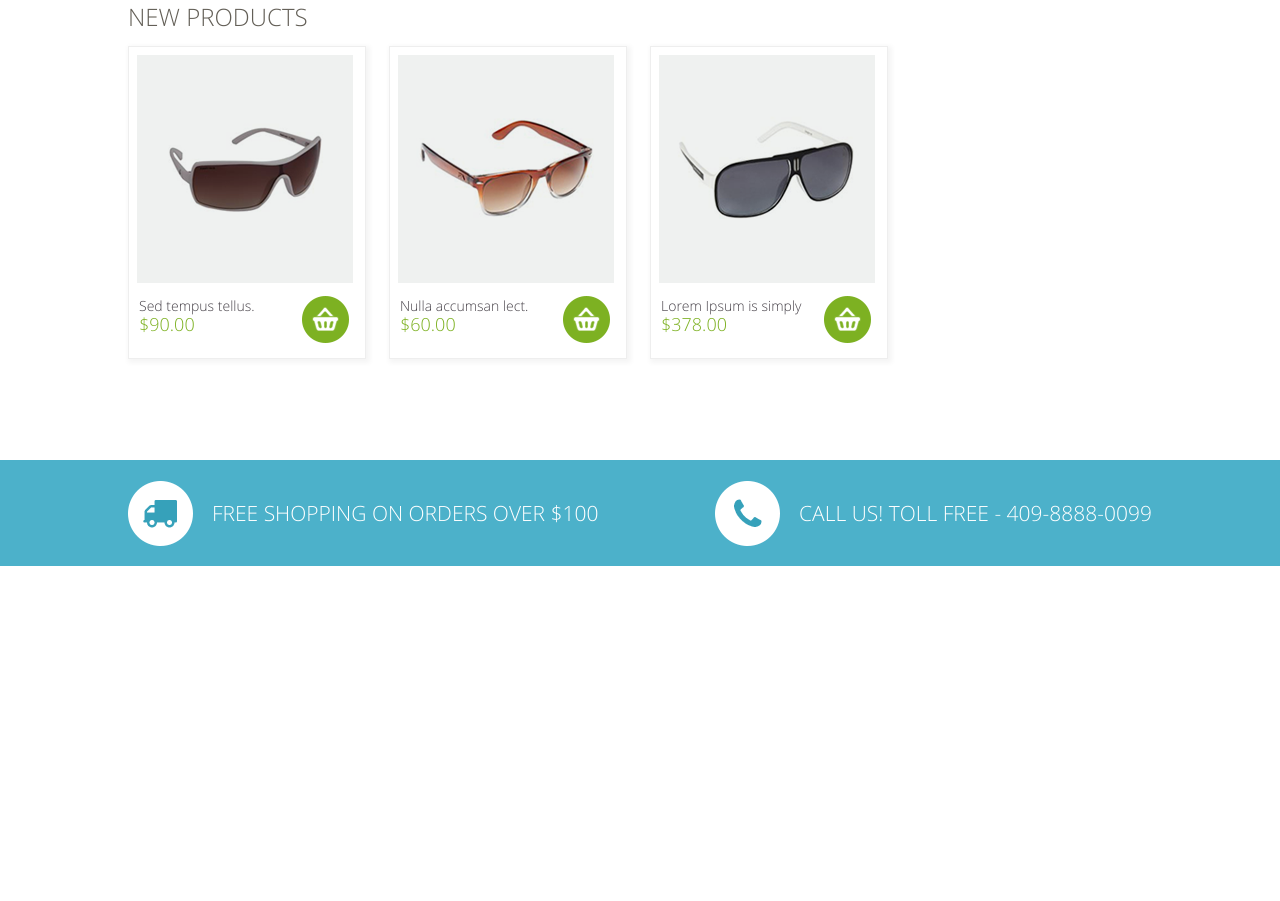
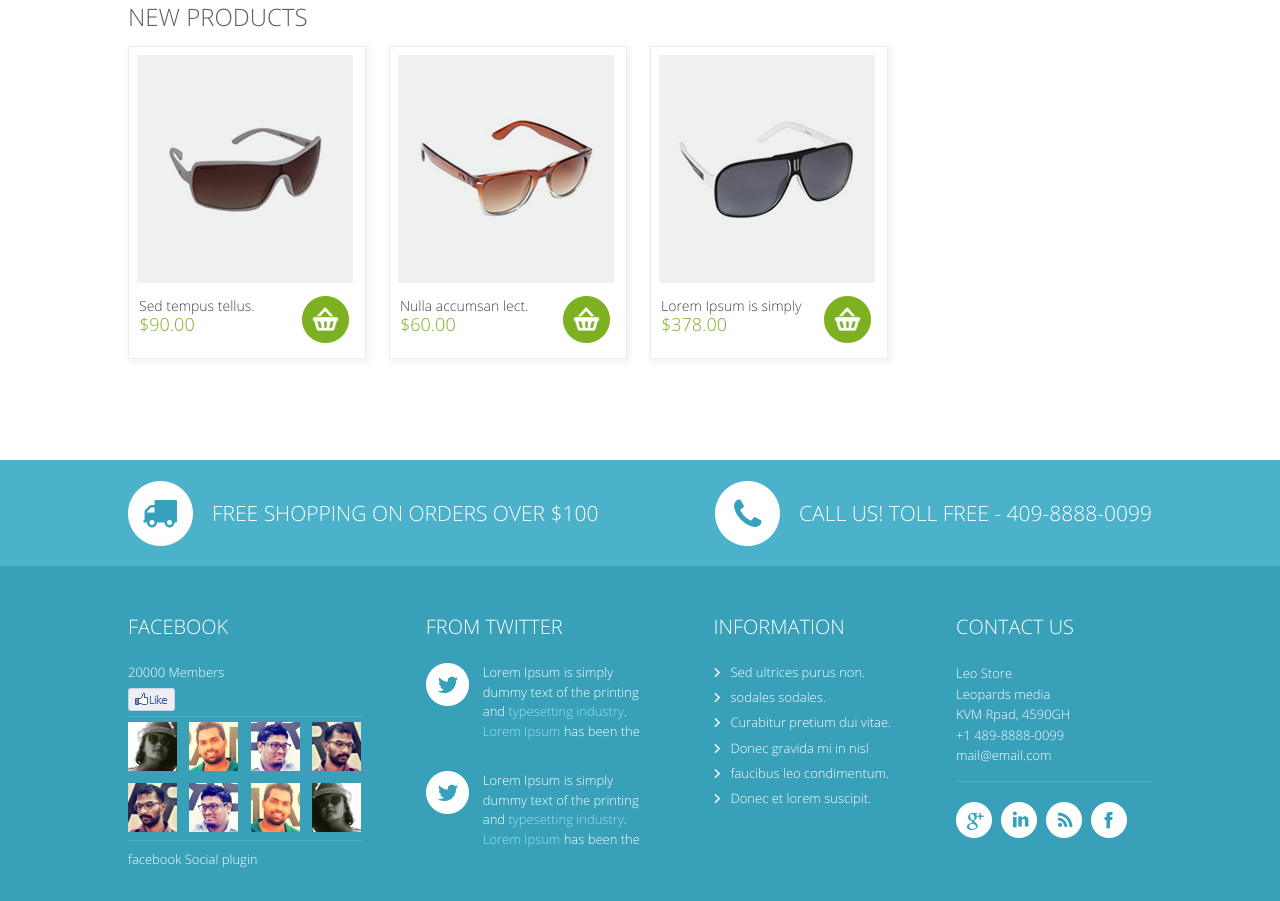
Before and after one commit to YuriyShandor/Online-Shop, a website: page index.html in a window 1280 px wide. Shown: the part 2157-3058 px from the top of the page. Before the commit the page ends 2723 px from the top, so only its background shows below. Drawn offline with Linux system fonts and the light colour scheme; files whose address does not match are found by name.

Commit message:
Section Information

```diff
--- a/index.html
+++ b/index.html
@@ -464,8 +464,72 @@
   </div>
 </section>
 
-<section>
+<section id="colons">
+  <div class="container">
+    <div class="columns">
+      <div class="column facebook">
+        <h1>Facebook</h1>
+        <span>20000 Members</span>
+        <img src="img/facebook.png" alt="">
+        <div class="members">
+          <a href=""><img src="img/member-1.png" alt=""></a>
+          <a href=""><img src="img/member-2.png" alt=""></a>
+          <a href=""><img src="img/member-3.png" alt=""></a>
+          <a href=""><img src="img/member-4.png" alt=""></a>
+          <a href=""><img src="img/member-5.png" alt=""></a>
+          <a href=""><img src="img/member-6.png" alt=""></a>
+          <a href=""><img src="img/member-7.png" alt=""></a>
+          <a href=""><img src="img/member-8.png" alt=""></a>
+        </div>
+        <span>facebook Social plugin</span>
 
+      </div>
+
+      <div class="column">
+        <h1>From Twitter</h1>
+        <div class="twit">
+          <img src="img/twit.png" alt="">
+          <span>Lorem Ipsum is simply dummy text of the printing and <span class="blue">typesetting industry</span>. <span class="blue">Lorem Ipsum</span> has been the</span>
+        </div>
+        <div class="twit">
+          <img src="img/twit.png" alt="">
+          <span>Lorem Ipsum is simply dummy text of the printing and <span class="blue">typesetting industry</span>. <span class="blue">Lorem Ipsum</span> has been the</span>
+        </div>
+      </div>
+
+      <div class="column">
+        <h1>Information</h1>
+        <div class="infa">
+          <div><img src="img/str.png" alt=""><span>Sed ultrices purus non.</span></div>
+          <div><img src="img/str.png" alt=""><span>sodales sodales.</span></div>
+          <div><img src="img/str.png" alt=""><span>Curabitur pretium dui vitae.</span></div>
+          <div><img src="img/str.png" alt=""><span>Donec gravida mi in nisl</span></div>
+          <div><img src="img/str.png" alt=""><span>faucibus leo condimentum.</span></div>
+          <div><img src="img/str.png" alt=""><span>Donec et lorem suscipit.</span></div>
+        </div>
+      </div>
+
+      <div class="column contact-us">
+        <h1>Contact us</h1>
+        <div class="bord">
+        <div class="contact">
+          <span>Leo Store <br>
+            Leopards media
+            KVM Rpad, 4590GH
+            +1 489-8888-0099
+            mail@email.com</span>
+        </div>
+      </div>
+      <div class="icons">
+        <img src="img/google.png" alt="">
+        <img src="img/instagram.png" alt="">
+        <img src="img/wifi.png" alt="">
+        <img src="img/fb.png" alt="">
+      </div>
+      </div>
+
+    </div>
+  </div>
 </section>
 
 <footer>
--- a/scss/main.scss
+++ b/scss/main.scss
@@ -479,5 +479,124 @@ header {
       text-transform: uppercase;
     }
   }
+}
 
+#colons {
+  height: 335px;
+  width: 100%;
+  background: #39a0b9;
 }
+
+.columns {
+  display: flex;
+  justify-content: space-between;
+  align-items: baseline;
+  margin-top: 49px;
+}
+
+.column {
+  display: flex;
+  flex-direction: column;
+
+  h1 {
+    margin: 0;
+    margin-bottom: 25px;
+    font-size: 20px;
+    text-transform: uppercase;
+    color: #fff;
+    font-weight: 400;
+  }
+
+  span {
+    font-size: 13px;
+    color: #fff;
+    font-weight: 400;
+    line-height: 1.5;
+  }
+}
+
+.facebook {
+  height: auto;
+  width: 233px;
+
+  img {
+    margin-top: 5px;
+    width: 47px;
+    height: 23px;
+  }
+
+  .members {
+    margin-top: 5px;
+    margin-bottom: 9px;
+    width: inherit;
+    height: 125px;
+    display: flex;
+    justify-content: space-between;
+    flex-wrap: wrap;
+    border-top: 1px solid #4cb1ca;
+    border-bottom: 1px solid #4cb1ca;
+
+    img {
+      height: 49px;
+      width: 49px;
+    }
+  }
+}
+
+.twit {
+  display: flex;
+  justify-content: space-between;
+  width: 223px;
+  margin-bottom: 30px;
+
+  img {
+    height: 43px;
+    width: 43px;
+    margin-right: 14px;
+  }
+
+  .blue {
+    color: #9ae2f4;
+  }
+}
+
+.infa {
+  display: flex;
+  flex-direction: column;
+  justify-content: space-between;
+  height: 145px;
+
+  div {
+    display: flex;
+    justify-content: flex-start;
+
+
+    img {
+      height: 9px;
+      width: 6px;
+      margin-top: 5px;
+      margin-right: 11px;
+    }
+  }
+}
+
+.contact-us {
+  width: 196px;
+
+  .bord {
+    border-bottom: 1px solid #4cb1ca;
+  }
+}
+
+.contact {
+  width: 120px;
+  margin-bottom: 15px;
+}
+
+.icons {
+  margin-top: 20px;
+
+  img {
+   margin-right: 5px;
+  }
+}
```
Also changed, not shown: img/facebook.png (added), img/fb.png (added), img/google.png (added), img/instagram.png (added), img/member-1.png (added), img/member-2.png (added), img/member-3.png (added), img/member-4.png (added), img/member-5.png (added), img/member-6.png (added), img/member-7.png (added), img/member-8.png (added), img/str.png (added), img/twit.png (added), 2 more files.
